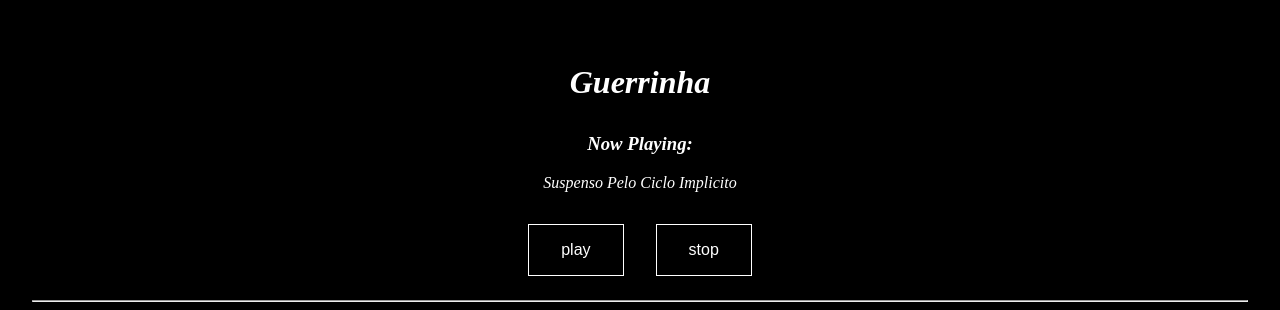
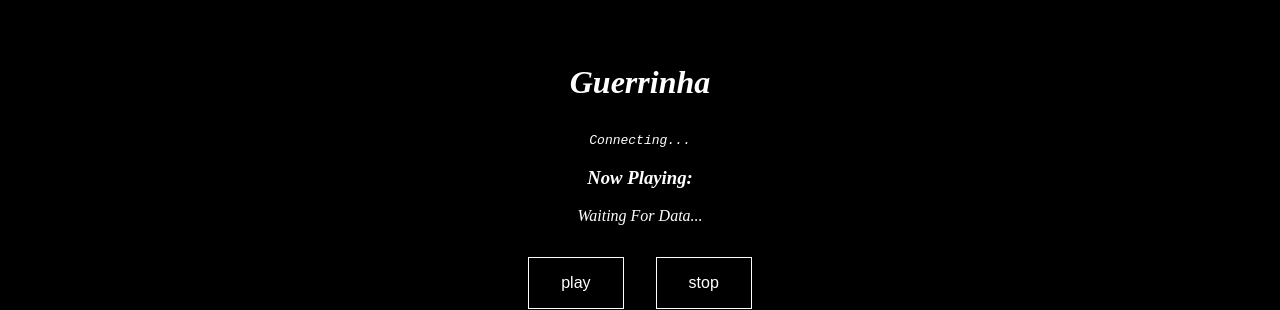
Before and after one commit to guerrinharj/guerrinha-fm-react, a React (Create React App) app: page / in a window 1280 px wide. Shown: the top 310 px of the page. Built offline with nearby package versions, Linux system fonts and the light colour scheme; no server answers.

Commit message:
no need for starting track

```diff
--- a/src/App.js
+++ b/src/App.js
@@ -9,14 +9,7 @@ export default function App() {
   const dispatch = useDispatch();
 
   useEffect(() => {
-    // 🎵 RADIO SOCKET SETUP
     const radioSocket = new WebSocket("ws://localhost:8000/ws/radio/");
-    const startingTrack = {
-      name: 'Suspenso Pelo Ciclo Implicito',
-      url: "https://storage.googleapis.com/gpgc-api-bucket/RELEASED/GUERRINHA/Suspenso%20Pelo%20Ciclo%20Impli%CC%81cito/Guerrinha%20-%20Suspenso%20Pelo%20Ciclo%20Impli%CC%81cito%20-%2001%20Suspenso%20Pelo%20Ciclo%20Impli%CC%81cito.mp3"
-    };
-
-    dispatch(enqueue(startingTrack));
 
     radioSocket.onmessage = (event) => {
       const data = JSON.parse(event.data);
```
